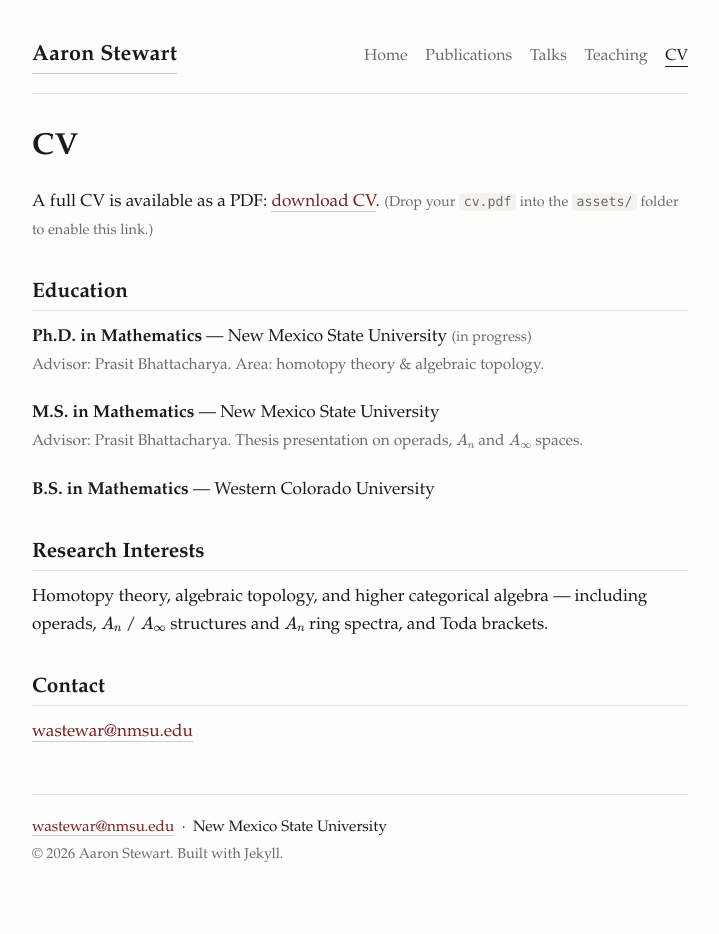
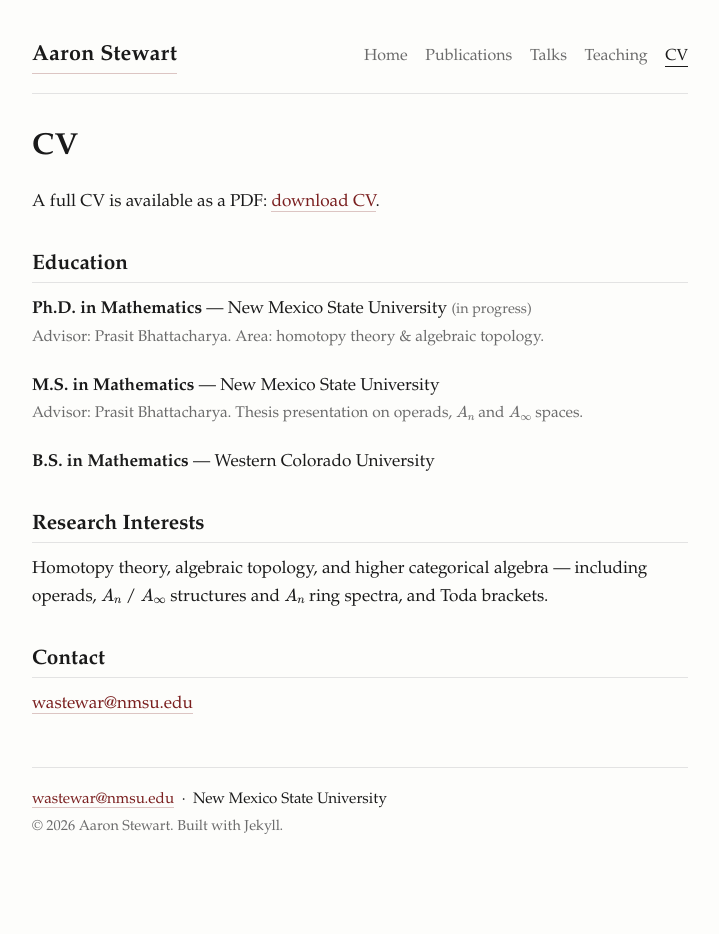
Before and after one commit to waaronstewart/waaronstewart.github.io, a Jekyll site: the page built from cv.md, in a window 1280 px wide. Shown: the whole page, without its empty margins (280-999 px from the left). Built offline with Jekyll 4.4.1, drawn with Linux system fonts in a browser that asks for light colours; after the commit the page ends 907 px from its top, so only the background shows below that.

Commit message:
Update cv.md

```diff
--- a/cv.md
+++ b/cv.md
@@ -6,7 +6,7 @@ description: "Curriculum vitae of Aaron Stewart."
 ---
 
 A full CV is available as a PDF: [download CV](/assets/cv.pdf).
-<span class="muted">(Drop your <code>cv.pdf</code> into the <code>assets/</code> folder to enable this link.)</span>
+
 
 ## Education
 
```
